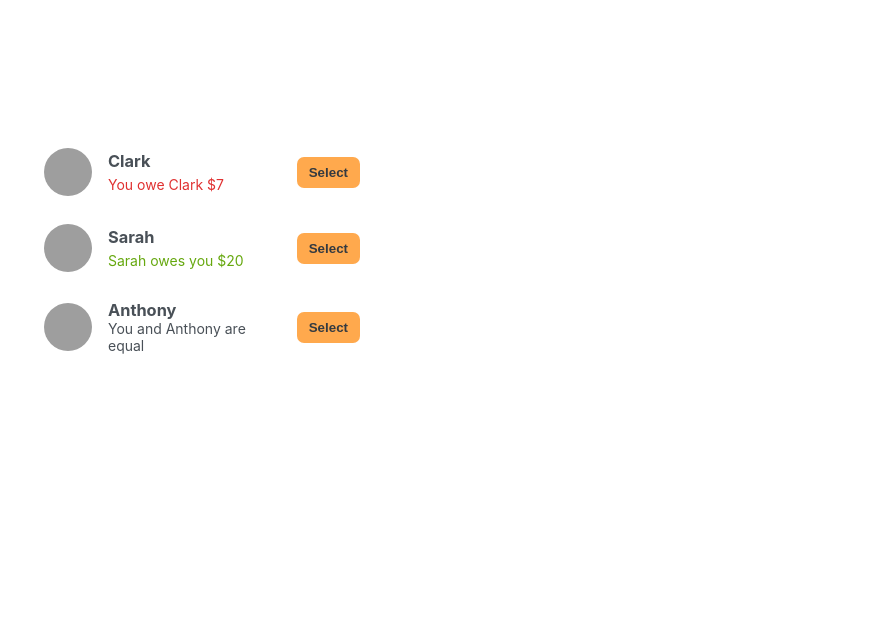
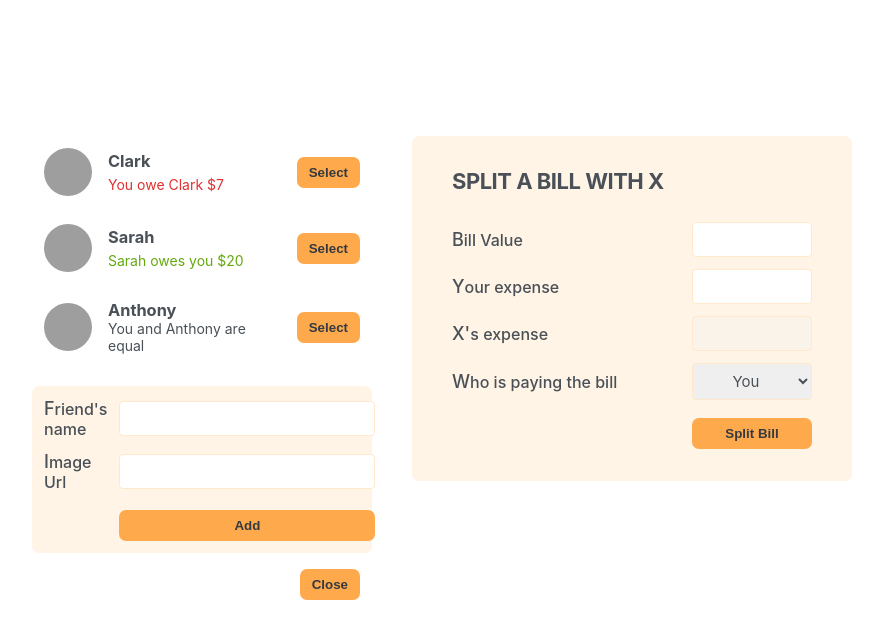
Before and after one commit to VictorDevLab/eat_n_split, a React (Create React App) app: page / in a window 1280 px wide. Shown: the top 638 px of the page, without its empty margins (198-1081 px from the left). Built offline with nearby package versions, Linux system fonts and the light colour scheme; grey boxes are pictures that could not be loaded.

Commit message:
add form for splitting a bill

```diff
--- a/src/App.js
+++ b/src/App.js
@@ -26,7 +26,10 @@
     <div className="app">
       <div className="sidebar">
         <FriendList />
+        <AddFriendForm />
+        <Button>Close</Button>
       </div>
+      <FormSplitBill />
     </div>
   );
 }
@@ -43,6 +46,10 @@
   );
 }
 
+function Button({ children }) {
+  return <button className="button">{children}</button>;
+}
+
 function Friend({ friend }) {
   return (
     <li>
@@ -50,17 +57,57 @@
       <h3 className="h3">{friend.name}</h3>
 
       {/* mutually exclusive, meaning only one of them will apply */}
-      {
-        friend.balance < 0 && <p className="red">You owe {friend.name} ${Math.abs(friend.balance)}</p>
-      }
-      {
-        friend.balance > 0 && <p className="green">{friend.name} owes you ${Math.abs(friend.balance)}</p>
-      }
-      {
-        friend.balance === 0 && <p>You and {friend.name} are equal</p>
-      }
+      {friend.balance < 0 && (
+        <p className="red">
+          You owe {friend.name} ${Math.abs(friend.balance)}
+        </p>
+      )}
+      {friend.balance > 0 && (
+        <p className="green">
+          {friend.name} owes you ${Math.abs(friend.balance)}
+        </p>
+      )}
+      {friend.balance === 0 && <p>You and {friend.name} are equal</p>}
 
-      <button className="button">Select</button>
+      <Button>Select</Button>
     </li>
   );
 }
+
+function AddFriendForm() {
+  return (
+    <form className="form-add-friend">
+      <label>Friend's name</label>
+      <input type="text"></input>
+
+      <label>Image Url</label>
+      <input type="text"></input>
+
+      <Button>Add</Button>
+    </form>
+  );
+}
+
+function FormSplitBill() {
+  return (
+    <form className="form-split-bill">
+      <h2>Split a bill with X</h2>
+      <label>Bill Value</label>
+      <input type="text"></input>
+
+      <label>Your expense</label>
+      <input type="text"></input>
+
+      <label>X's expense</label>
+      <input type="text" disabled></input>
+
+      <label>Who is paying the bill</label>
+      <select>
+        <option value="you">You</option>
+        <option value="friend">Friend</option>
+      </select>
+
+      <Button>Split Bill</Button>
+    </form>
+  );
+}
```
